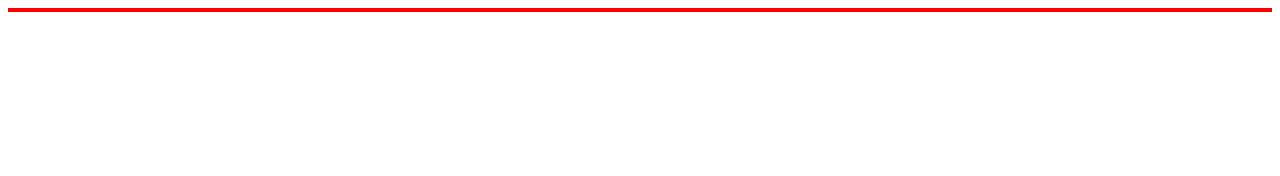
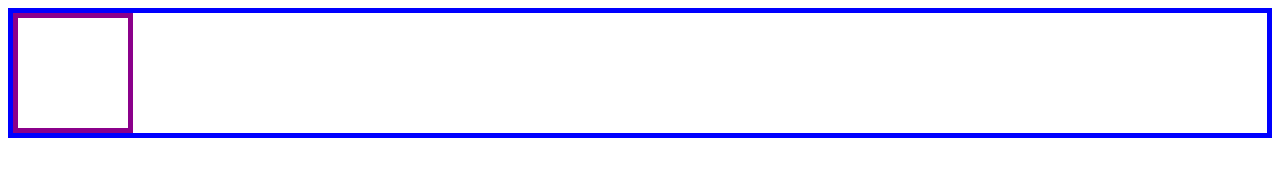
Before and after one commit to duckycolors/etch-a-sketch, a plain HTML site: page index.html in a window 1280 px wide. Drawn offline with Linux system fonts and the light colour scheme.

Commit message:
Add first divs

```diff
--- a/index.html
+++ b/index.html
@@ -5,10 +5,9 @@
     <meta name="viewport" content="width=device-width, initial-scale=1.0">
     <title>Etch-A-Sketch</title>
     <link rel="stylesheet" href="styles.css">
-    <script src="script.js"></script>
 </head>
 <body>
     <div id="container"></div>
-
+    <script src="script.js"></script>
 </body>
 </html>
--- a/script.js
+++ b/script.js
@@ -0,0 +1,3 @@
+container = document.querySelector("#container");
+const div1 = document.createElement("div");
+container.appendChild(div1);
--- a/styles.css
+++ b/styles.css
@@ -1,3 +1,13 @@
+#container {
+    border: 5px solid blue;
+    box-sizing: border-box;
+    width: auto;
+    height: auto;
+}
+
 div {
-    border: 2px solid red;
+    box-sizing: border-box;
+    border: 5px solid darkmagenta;
+    height: 120px;
+    width: 120px;
 }
```
